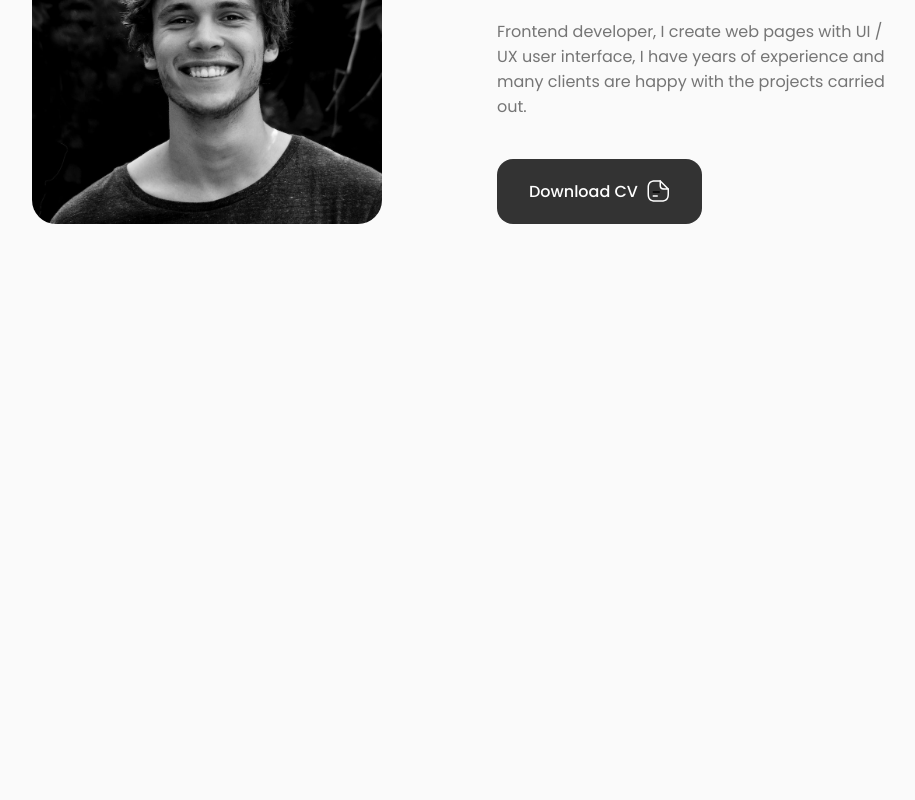
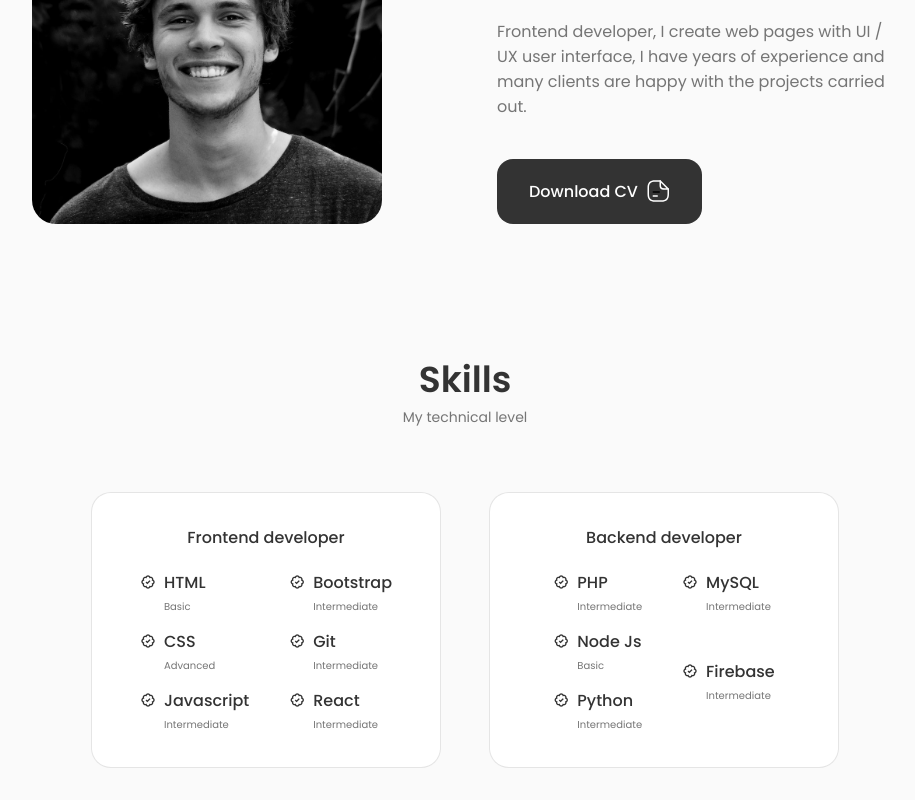
Before and after one commit to quentinplet/react-portfolio-website, a React (Vite) app: page / in a window 1280 px wide. Shown: the part 1029-1829 px from the top of the page, without its empty margins (175-1090 px from the left). Before the commit the page ends 1285 px from the top, so only its background shows below. Built offline with nearby package versions, Linux system fonts and the light colour scheme.

Commit message:
✨ Add Skills Component

```diff
--- a/src/App.jsx
+++ b/src/App.jsx
@@ -5,6 +5,7 @@
 import Header from "./components/Header/Header";
 import Home from "./components/Home/Home";
 import About from "./components/About/About";
+import Skills from "./components/Skills/Skills";
 
 function App() {
   return (
@@ -13,6 +14,7 @@
       <main className="main">
         <Home />
         <About />
+        <Skills />
       </main>
     </>
   );
--- a/src/components/About/Info.jsx
+++ b/src/components/About/Info.jsx
@@ -11,13 +11,13 @@
       </div>
 
       <div className="about__box">
-        <i class="bx bx-briefcase-alt about__icon"></i>
+        <i className="bx bx-briefcase-alt about__icon"></i>
         <h3 className="about__title">Completed</h3>
         <span className="about__subtitle">48 + Projects</span>
       </div>
 
       <div className="about__box">
-        <i class="bx bx-support about__icon"></i>
+        <i className="bx bx-support about__icon"></i>
         <h3 className="about__title">Support</h3>
         <span className="about__subtitle">Online 24/7</span>
       </div>
--- /dev/null
+++ b/src/components/Skills/Backend.jsx
@@ -0,0 +1,52 @@
+import React from "react";
+
+const Backend = () => {
+  return (
+    <div className="skills__content">
+      <h3 className="skills__title">Backend developer</h3>
+      <div className="skills__box">
+        <div className="skills__group">
+          <div className="skills__data">
+            <i className="bx bx-badge-check"></i>
+            <div>
+              <h3 className="skills__name">PHP</h3>
+              <span className="skills__level">Intermediate</span>
+            </div>
+          </div>
+          <div className="skills__data">
+            <i className="bx bx-badge-check"></i>
+            <div>
+              <h3 className="skills__name">Node Js</h3>
+              <span className="skills__level">Basic</span>
+            </div>
+          </div>
+          <div className="skills__data">
+            <i className="bx bx-badge-check"></i>
+            <div>
+              <h3 className="skills__name">Python</h3>
+              <span className="skills__level">Intermediate</span>
+            </div>
+          </div>
+        </div>
+        <div className="skills__group">
+          <div className="skills__data">
+            <i className="bx bx-badge-check"></i>
+            <div>
+              <h3 className="skills__name">MySQL</h3>
+              <span className="skills__level">Intermediate</span>
+            </div>
+          </div>
+          <div className="skills__data">
+            <i className="bx bx-badge-check"></i>
+            <div>
+              <h3 className="skills__name">Firebase</h3>
+              <span className="skills__level">Intermediate</span>
+            </div>
+          </div>
+        </div>
+      </div>
+    </div>
+  );
+};
+
+export default Backend;
--- /dev/null
+++ b/src/components/Skills/Frontend.jsx
@@ -0,0 +1,59 @@
+import React from "react";
+
+const Frontend = () => {
+  return (
+    <div className="skills__content">
+      <h3 className="skills__title">Frontend developer</h3>
+      <div className="skills__box">
+        <div className="skills__group">
+          <div className="skills__data">
+            <i className="bx bx-badge-check"></i>
+            <div>
+              <h3 className="skills__name">HTML</h3>
+              <span className="skills__level">Basic</span>
+            </div>
+          </div>
+          <div className="skills__data">
+            <i className="bx bx-badge-check"></i>
+            <div>
+              <h3 className="skills__name">CSS</h3>
+              <span className="skills__level">Advanced</span>
+            </div>
+          </div>
+          <div className="skills__data">
+            <i className="bx bx-badge-check"></i>
+            <div>
+              <h3 className="skills__name">Javascript</h3>
+              <span className="skills__level">Intermediate</span>
+            </div>
+          </div>
+        </div>
+        <div className="skills__group">
+          <div className="skills__data">
+            <i className="bx bx-badge-check"></i>
+            <div>
+              <h3 className="skills__name">Bootstrap</h3>
+              <span className="skills__level">Intermediate</span>
+            </div>
+          </div>
+          <div className="skills__data">
+            <i className="bx bx-badge-check"></i>
+            <div>
+              <h3 className="skills__name">Git</h3>
+              <span className="skills__level">Intermediate</span>
+            </div>
+          </div>
+          <div className="skills__data">
+            <i className="bx bx-badge-check"></i>
+            <div>
+              <h3 className="skills__name">React</h3>
+              <span className="skills__level">Intermediate</span>
+            </div>
+          </div>
+        </div>
+      </div>
+    </div>
+  );
+};
+
+export default Frontend;
--- /dev/null
+++ b/src/components/Skills/Skills.jsx
@@ -0,0 +1,105 @@
+import React from "react";
+import styled from "styled-components";
+import Frontend from "./Frontend";
+import Backend from "./Backend";
+
+const Skills = () => {
+  return (
+    <SkillsStyled className="skills section" id="skills">
+      <h2 className="section__title">Skills</h2>
+      <span className="section__subtitle">My technical level</span>
+
+      <div className="skills__container container grid">
+        <Frontend />
+        <Backend />
+      </div>
+    </SkillsStyled>
+  );
+};
+
+export default Skills;
+
+const SkillsStyled = styled.section`
+  .skills__container {
+    grid-template-columns: repeat(2, 350px);
+    column-gap: 3rem;
+    justify-content: center;
+  }
+
+  .skills__content {
+    background-color: var(--container-color);
+    border: 1px solid rgba(0, 0, 0, 0.1);
+    padding: 2rem 4rem;
+    border-radius: 1.25rem;
+  }
+
+  .skills__title {
+    font-size: var(--normal-font-size);
+    font-weight: var(--font-medium);
+    text-align: center;
+    margin-bottom: var(--mb-1-5);
+  }
+
+  .skills__box {
+    display: flex;
+    justify-content: center;
+    column-gap: 2.5rem;
+  }
+
+  .skills__group {
+    display: grid;
+    align-items: flex-start;
+    row-gap: 1rem;
+  }
+
+  .skills__data {
+    display: flex;
+    column-gap: 0.5rem;
+  }
+
+  .bx-badge-check {
+    font-size: 1rem;
+    color: var(--title-color);
+  }
+
+  .skills__name {
+    font-size: var(--normal-font-size);
+    font-weight: var(--font-medium);
+    line-height: 18px;
+  }
+
+  .skills__level {
+    font-size: var(--tiny-font-size);
+  }
+
+  /*=============== BREAKPOINTS ===============*/
+  /* For large devices */
+  @media screen and (max-width: 992px) {
+    .skills__container {
+      grid-template-columns: max-content;
+      row-gap: 2rem;
+    }
+  }
+
+  /* For medium devices */
+  @media screen and (max-width: 576px) {
+    .skills__container {
+      grid-template-columns: 1fr;
+    }
+
+    .skills__content {
+      padding: 1.5rem;
+    }
+  }
+
+  /* For small devices */
+  @media screen and (max-width: 350px) {
+    .skills__box {
+      column-gap: 1.25rem;
+    }
+
+    .skills__name {
+      font-size: var(--small-font-size);
+    }
+  }
+`;
```
